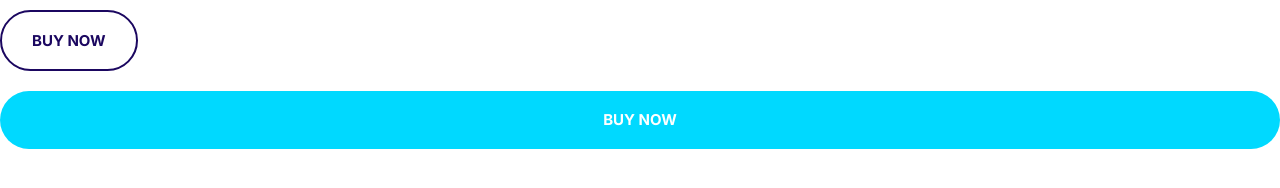
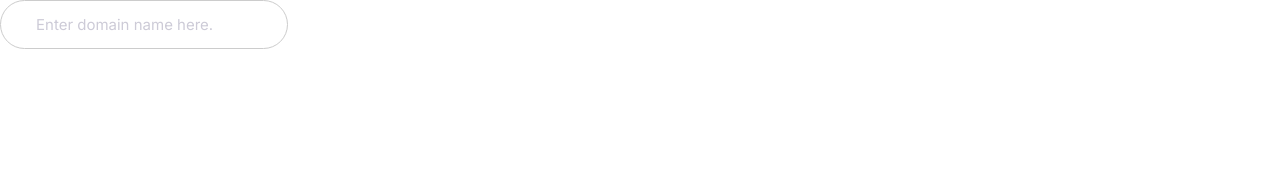
Before and after one commit to Tebogo-star/Moshify, a plain HTML site: page index.html in a window 1280 px wide. Drawn offline with Linux system fonts and the light colour scheme.

Commit message:
Creating input field

```diff
--- a/css/styles.css
+++ b/css/styles.css
@@ -205,3 +205,21 @@ a {
     font-size: 1.5rem;
   }
 }
+
+/* Inputs */
+.input {
+  padding: 1.5rem 3.5rem;
+  border: 1px solid #ccc;
+  border-radius: 30px;
+  outline: 0;
+  color: var(--color-headings);
+  font-size: 2rem;
+}
+::placeholder {
+  color: #cdcbd7;
+}
+@media screen and (min-width: 1024px) {
+  .input {
+    font-size: 1.5rem;
+  }
+}
--- a/index.html
+++ b/index.html
@@ -15,7 +15,6 @@
     <link rel="stylesheet" href="css/styles.css" />
   </head>
   <body>
-    <button class="btn btn--outline">Buy Now</button>
-    <a href="#" class="btn btn--secondary btn--block">Buy Now</a>
+    <input type="text" class="input" placeholder="Enter domain name here." />
   </body>
 </html>
```
Also changed, not shown: components/inputs.html (added, +1 -0 lines).
